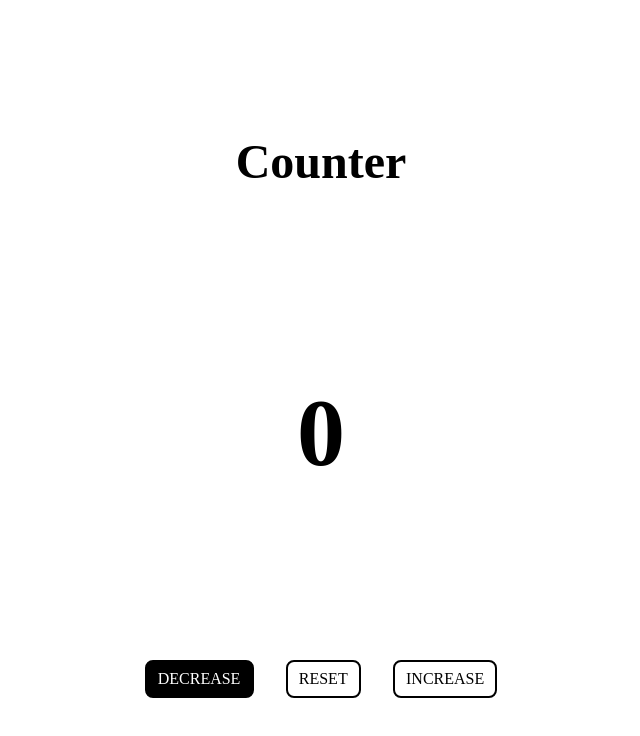
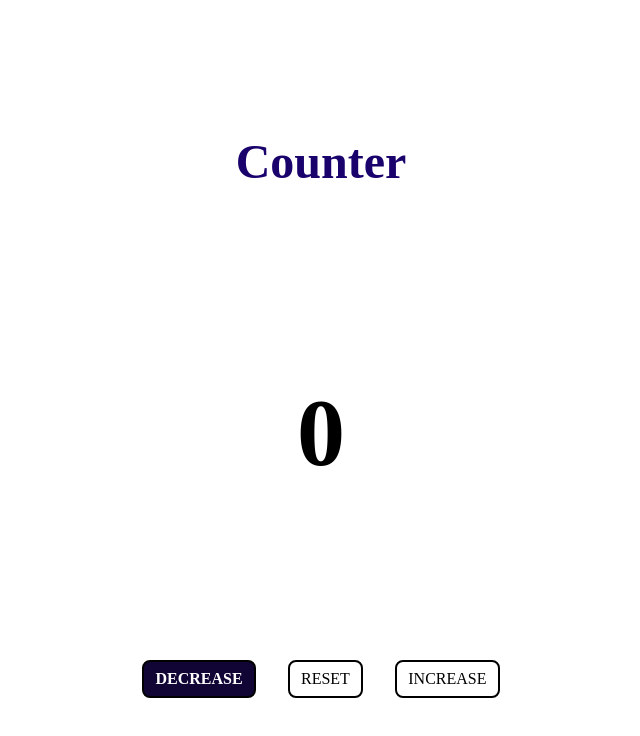
Before and after one commit to Emprcode/counter-js-project, a plain HTML site: page index.html in a window 1280 px wide. In both pictures the pointer is over the element "DECREASE". Shown: the whole page, without its empty margins (319-959 px from the left). Drawn offline with Linux system fonts and the light colour scheme.

Commit message:
more added

```diff
--- a/style.css
+++ b/style.css
@@ -17,6 +17,7 @@
 h1{
     font-size: 3rem;
     text-transform: capitalize;
+    color: rgb(26, 2, 109);
 
 }
 
@@ -38,5 +39,6 @@ h1{
 
 .btn:hover{
     color: white;
-    background: black;
+    background: rgb(17, 5, 54);
+    font-weight: bold;
 }
```
